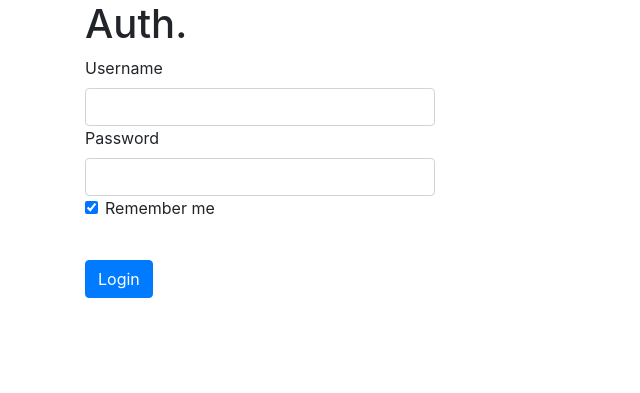
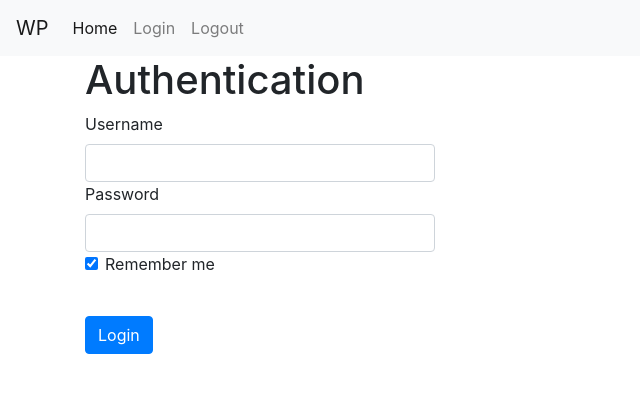
Before and after one commit to qDes/lp_webportal, a Flask app: page /users/login in a window 1280 px wide. Shown: the top 393 px of the page, without its empty margins (0-640 px from the left). Run offline with Flask 2, Linux system fonts and the light colour scheme; some libraries are stand-ins or nearby versions.

Commit message:
add login manager and navbar

```diff
--- a/app/__init__.py
+++ b/app/__init__.py
@@ -1,11 +1,11 @@
 from flask import Flask
-from flask import render_template, current_app
-import datetime
-import json
+from flask import render_template, current_app, flash, redirect, url_for
+from flask_login import LoginManager, login_required, current_user
 
 from app.db import db
 from app.posts.views import blueprint as posts_blueprint
 from app.user.views import blueprint as user_blueprint
+from app.user.models import User
 
 from mongoengine import connect
 
@@ -13,6 +13,17 @@ def create_app():
     app = Flask(__name__)
     app.config.from_pyfile("config.py")
     connect(db='testdb',host=app.config.get("MONGO_URI"))
+
+    login_manager = LoginManager()
+    login_manager.init_app(app)
+    login_manager.login_view = 'user.login'
+
     app.register_blueprint(posts_blueprint)
     app.register_blueprint(user_blueprint)
+
+    @login_manager.user_loader
+    def load_user(user_id):
+        print(user_id)
+        return User.objects(_id=user_id)
+
     return app
--- a/app/templates/base.html
+++ b/app/templates/base.html
@@ -12,11 +12,13 @@
     <title>  {{ page_title }} </title>
   </head>
   <body>
+  {% include "menu.html" %}
 	<div class="container">
     <h1>{{ page_title }} </h1>
 		{% block content %}
 			There is no any content.
 		{% endblock %}
+  </div>
 
   <!-- Optional JavaScript -->
   <!-- jQuery first, then Popper.js, then Bootstrap JS -->
--- /dev/null
+++ b/app/templates/menu.html
@@ -0,0 +1,14 @@
+<nav class="navbar navbar-expand-lg navbar-light bg-light">
+  <a class="navbar-brand" href="#">WP</a>
+  <button class="navbar-toggler" type="button" data-toggle="collapse" data-target="#navbarNavAltMarkup" aria-controls="navbarNavAltMarkup" aria-expanded="false" aria-label="Toggle navigation">
+    <span class="navbar-toggler-icon"></span>
+  </button>
+  <div class="collapse navbar-collapse" id="navbarNavAltMarkup">
+    <div class="navbar-nav">
+      <a class="nav-item nav-link active" href="/">Home <span class="sr-only">(current)</span></a>
+      <a class="nav-item nav-link" href="{{ url_for('user.login') }}">Login</a>
+      <a class="nav-item nav-link" href="{{ url_for('user.logout') }}">Logout</a>
+     {#<a class="nav-item nav-link disabled" href="#" tabindex="-1" aria-disabled="true">Disabled</a> #}
+    </div>
+  </div>
+</nav>
--- a/app/user/models.py
+++ b/app/user/models.py
@@ -3,7 +3,7 @@ from werkzeug.security import generate_password_hash, check_password_hash
 
 from app.db import db
 
-class User(db.Document):
+class User(db.Document, UserMixin):
     username = db.StringField(max_length=25,required=True, unique=True)
     password = db.StringField(max_length=150,required=True)
     role = db.StringField(max_length=25)
--- a/app/user/views.py
+++ b/app/user/views.py
@@ -1,4 +1,4 @@
-from flask import render_template, Blueprint, current_app, redirect, url_for
+from flask import render_template, Blueprint, current_app, redirect, url_for, flash
 from flask_login import login_user, logout_user, current_user
 from app.user.models import User
 from app.user.forms import LoginForm
@@ -7,11 +7,11 @@ blueprint = Blueprint("user", __name__, url_prefix='/users')
 
 @blueprint.route("/login")
 def login():
-    '''
+
     if current_user.is_authenticated:
         return redirect(url_for("posts.index"))
-    '''
-    title = "Auth."
+
+    title = "Authentication"
     login_form = LoginForm()
     return render_template("user/login.html",page_title=title, form=login_form)
 
@@ -19,8 +19,18 @@ def login():
 def process_login():
     form = LoginForm()
     if form.validate_on_submit():
-        user = User.objects(username=form.username)
+        user = User.objects.get(username=form.username.data)
+        print('#'*100)
+        print(dir(user))
+        #print(user.check_password(123),user.check_password(123456))
+        print('#'*100)
         if user and user.check_password(form.password.data):
             login_user(user)
-            flash('Вы вошли на сайт')
-            return redirect(url_for('news.index'))
+            flash('You are logged in')
+            return redirect(url_for('posts.index'))
+
+@blueprint.route("/logout")
+def logout():
+    logout_user()
+    flash("Logout")
+    return redirect(url_for("posts.index"))
```
Also changed, not shown: app/templates/posts/index.html (+10 -3 lines).
